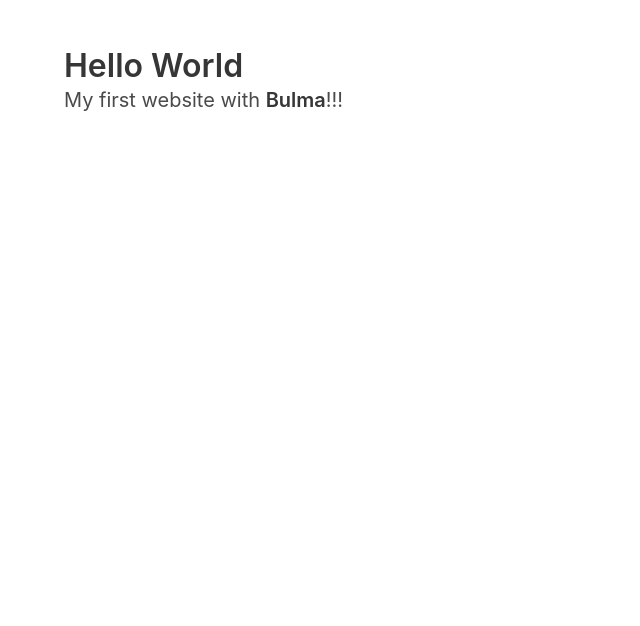
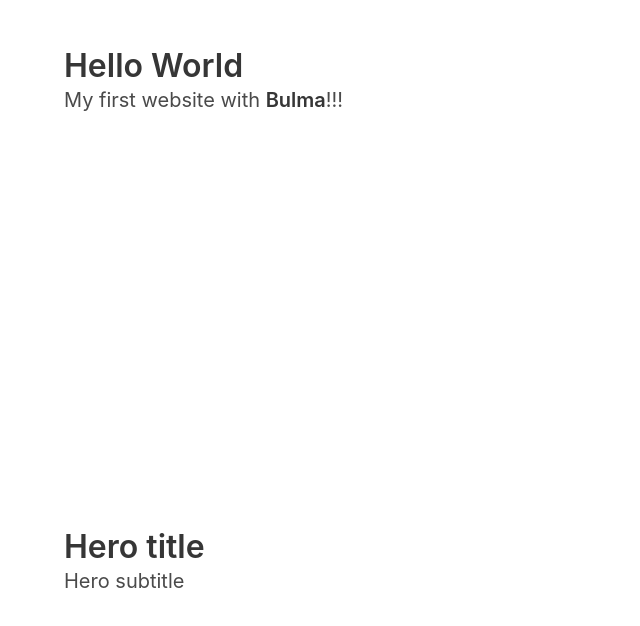
Before and after one commit to hioptions/hioptions.github.io, a plain HTML site: page index.html in a window 1280 px wide. Shown: the whole page, without its empty margins (0-640 px from the left). Drawn offline with nearby package versions, Linux system fonts and the light colour scheme.

Commit message:
Update index.html

```diff
--- a/index.html
+++ b/index.html
@@ -17,5 +17,17 @@
       </p>
     </div>
   </section>
+  <section class="hero is-fullheight">
+	<div class="hero-body">
+	  <div class="container">
+		<h1 class="title">
+          Hero title
+        </h1>
+        <h2 class="subtitle">
+          Hero subtitle
+        </h2>
+      </div>
+    </div>
+  </section>
   </body>
 </html>
```
